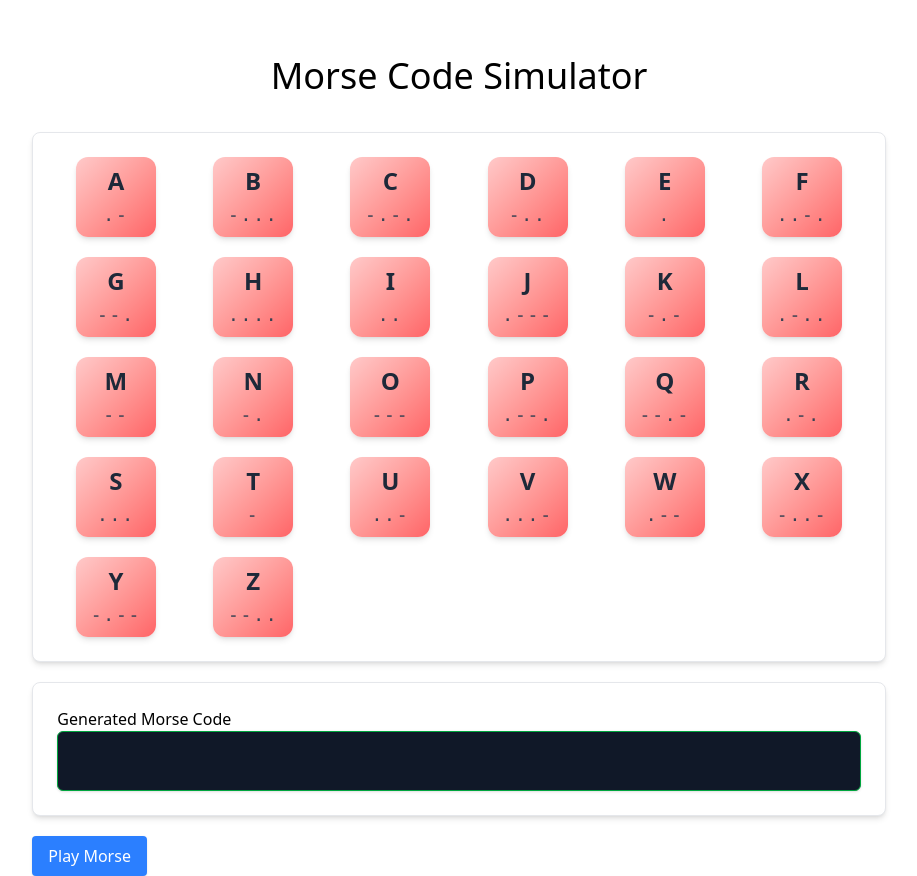
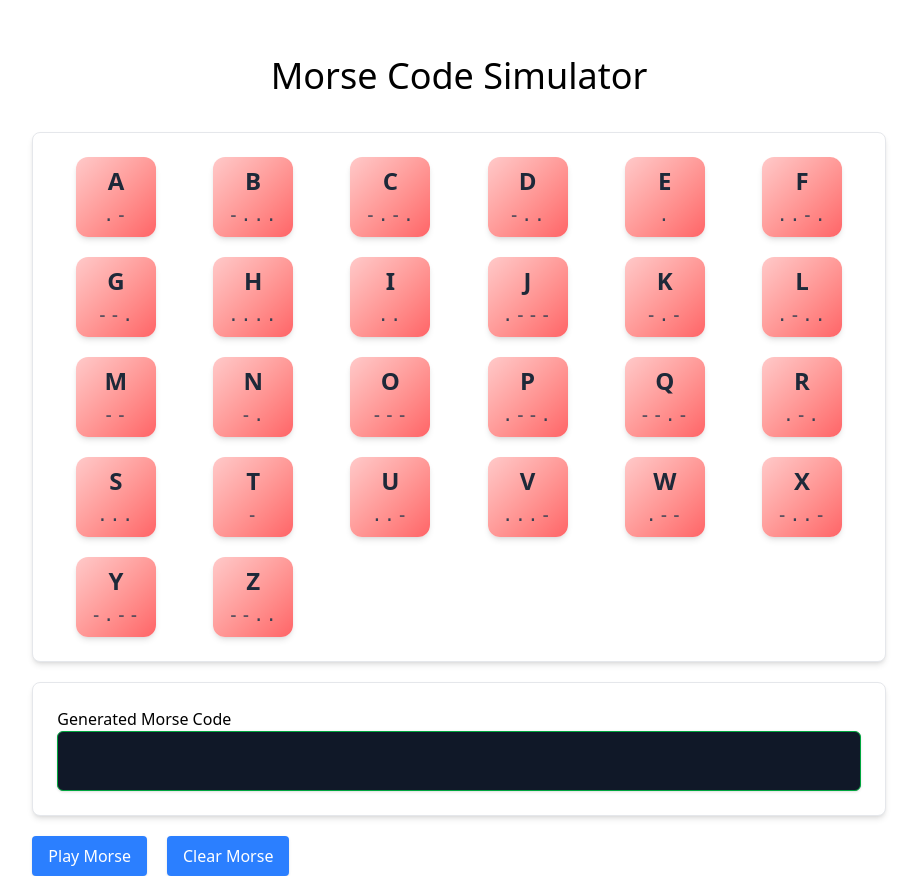
Before and after one commit to Slimboyfat-1979/morseproject, a Vue app: page / in a window 1280 px wide. Shown: the whole page, without its empty margins (181-1098 px from the left). Built offline with nearby package versions, Linux system fonts and the light colour scheme.

Commit message:
add clear morse

```diff
--- a/src/App.vue
+++ b/src/App.vue
@@ -7,9 +7,14 @@
     <Basecard>
       <MorseInputField :morse="morseArray"></MorseInputField>
     </Basecard>
-    <button class="bg-blue-500 hover:bg-blue-600 transition-colors text-white px-4 py-2 rounded shadow cursor-pointer" @click="playMorseCode(morseArray)">
-      Play Morse
-    </button>
+    <div class="space-x-5">
+        <button class="bg-blue-500 hover:bg-blue-600 transition-colors text-white px-4 py-2 rounded shadow cursor-pointer" @click="playMorseCode(morseArray)">
+          Play Morse
+        </button>
+        <button class="bg-blue-500 hover:bg-blue-600 transition-colors text-white px-4 py-2 rounded shadow cursor-pointer" @click="clearMoreseArray">
+          Clear Morse
+        </button>
+    </div>
   </div>
 </template>
 
@@ -22,10 +27,15 @@ import MorseButton from "@/components/MorseButton.vue";
 import MorseInputField from "@/components/MorseInputField.vue";
 
 const morseArray = ref([]);
+const clearArray = ref(false)
 
 function handleMorse(morse) {
    morseArray.value.push(morse);
    console.log(morseArray.value);
+}
+
+function clearMoreseArray(){
+    morseArray.value = []
 }
 
 
--- a/src/components/MorseInputField.vue
+++ b/src/components/MorseInputField.vue
@@ -6,12 +6,16 @@
     >
       {{ morseString}}
     </p>
+
   </section>
 </template>
 
 <script setup>
 import { computed } from 'vue';
 const props = defineProps({
+  clear: {
+    type: Boolean
+  },
   morse: {
     type: Array
   },
```
